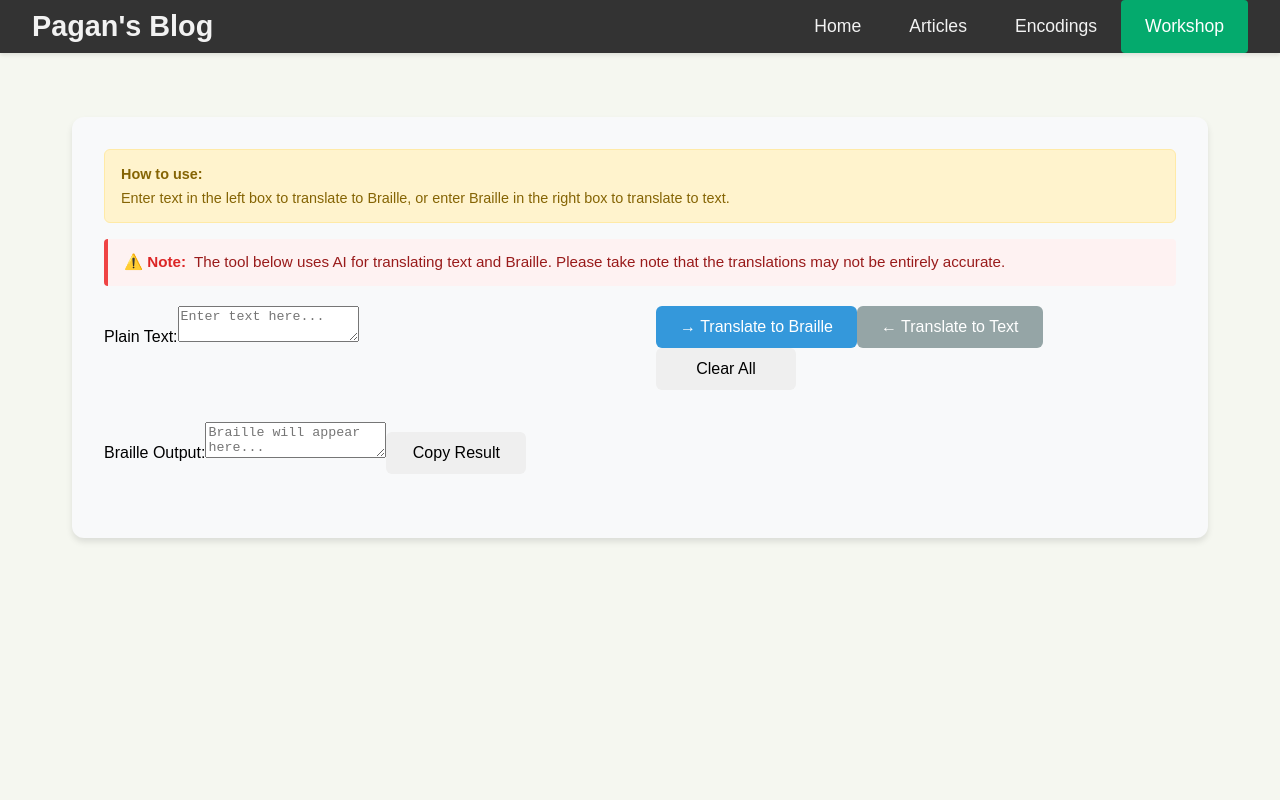
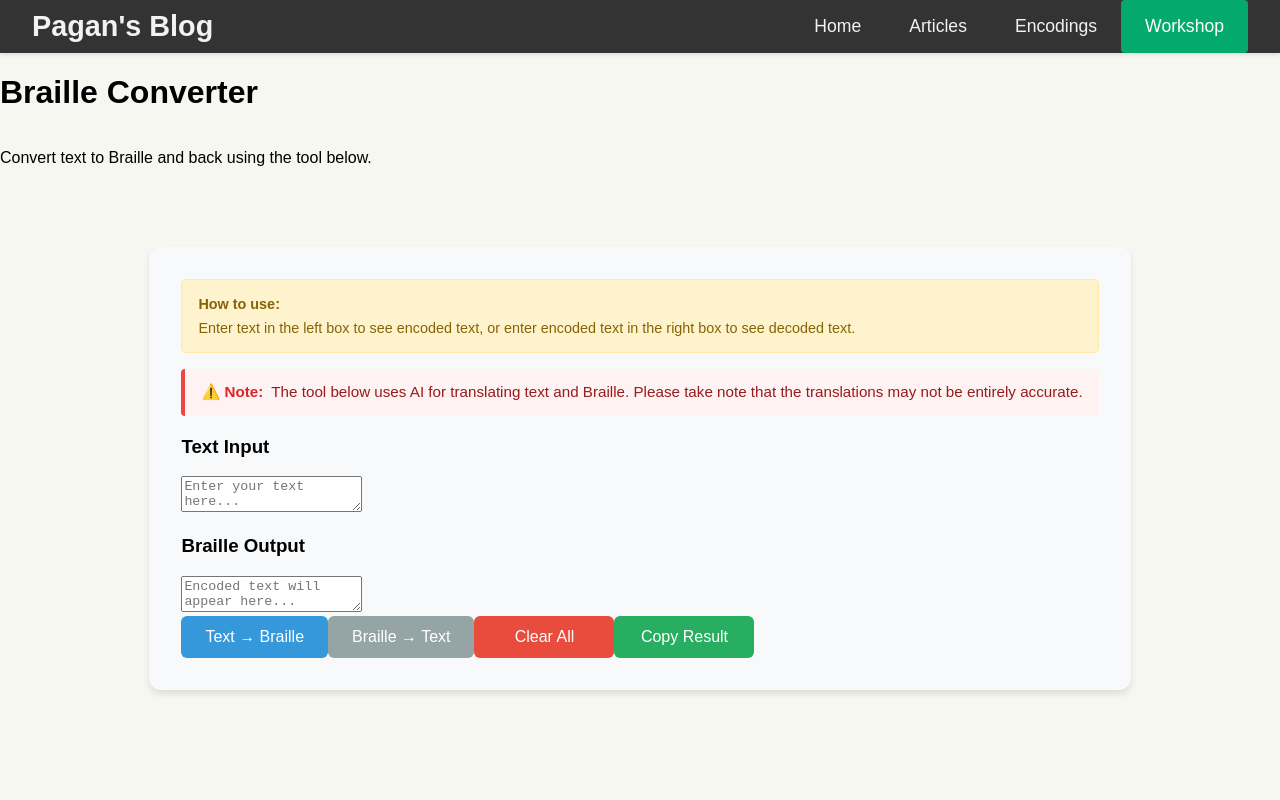
Before and after one commit to pagan404/pagan404.github.io, a React (Vite) app in the folder react-app/: page /workshop in a window 1280 px wide. Shown: the top 800 px of the page. Built offline with nearby package versions, Linux system fonts and the light colour scheme.

Commit message:
Updated Workshop page structure to better match the original

```diff
--- a/react-app/src/pages/Workshop.jsx
+++ b/react-app/src/pages/Workshop.jsx
@@ -90,13 +90,19 @@ function Workshop() {
 
   return (
     <div className="workshop">
+      {/* Page Title */}
+      <h1 className="encodings-title">Braille Converter</h1>
+      <p className="encodings-subtitle">
+        Convert text to Braille and back using the tool below.
+      </p>
+
       <div className="encodings-container">
         <div className="converter-container">
           <div className="converter-help">
             <strong>How to use:</strong>
             <span>
-              Enter text in the left box to translate to Braille, or enter
-              Braille in the right box to translate to text.
+              Enter text in the left box to see encoded text, or enter encoded
+              text in the right box to see decoded text.
             </span>
           </div>
 
@@ -106,25 +112,38 @@ function Workshop() {
             entirely accurate.
           </div>
 
-          <div className="converter-grid">
-            <div className="converter-input">
-              <label htmlFor="text-input">Plain Text:</label>
+          {/* Two-column layout for inputs */}
+          <div className="converter-panels">
+            <div className="converter-panel">
+              <h3>Text Input</h3>
               <textarea
                 id="text-input"
                 value={textInput}
                 onChange={handleTextInputChange}
-                placeholder="Enter text here..."
+                placeholder="Enter your text here..."
               />
             </div>
 
-            <div className="converter-buttons">
+            <div className="converter-panel">
+              <h3>Braille Output</h3>
+              <textarea
+                id="braille-output"
+                value={brailleOutput}
+                onChange={handleBrailleOutputChange}
+                placeholder="Encoded text will appear here..."
+              />
+            </div>
+          </div>
+
+          {/* Buttons row */}
+          <div className="converter-actions">
             <Button
               variant="primary"
               onClick={handleTextToBraille}
               loading={isLoading}
               disabled={isLoading}
             >
-                → Translate to Braille
+              Text → Braille
             </Button>
             <Button
               variant="secondary"
@@ -132,21 +151,14 @@ function Workshop() {
               loading={isLoading}
               disabled={isLoading}
             >
-                ← Translate to Text
+              Braille → Text
             </Button>
-              <Button onClick={handleClear}>Clear All</Button>
-            </div>
-
-            <div className="converter-output">
-              <label htmlFor="braille-output">Braille Output:</label>
-              <textarea
-                id="braille-output"
-                value={brailleOutput}
-                onChange={handleBrailleOutputChange}
-                placeholder="Braille will appear here..."
-              />
-              <Button onClick={handleCopy}>Copy Result</Button>
-            </div>
+            <Button variant="danger" onClick={handleClear}>
+              Clear All
+            </Button>
+            <Button variant="success" onClick={handleCopy}>
+              Copy Result
+            </Button>
           </div>
         </div>
       </div>
```
Lines whose indentation alone changed are shown as unchanged.
